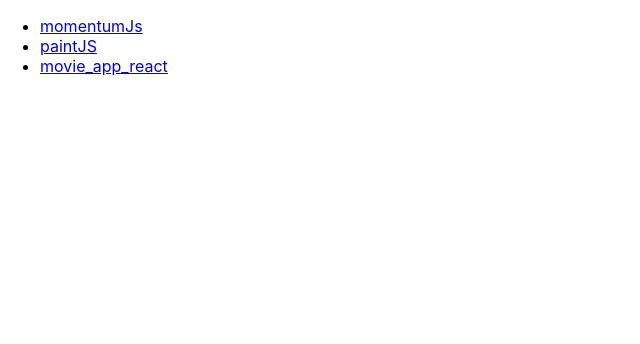
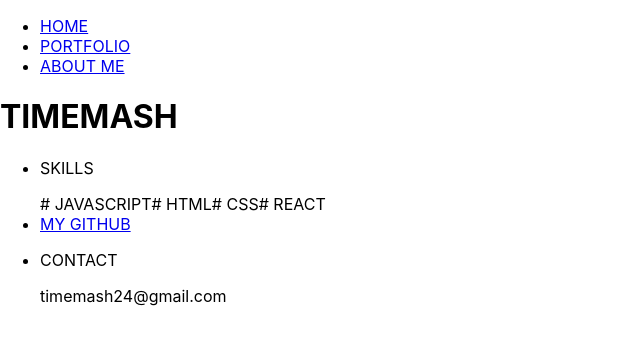
Before and after one commit to timemash24/my_projects, a React (Create React App) app: page /about_me in a window 1280 px wide. Shown: the top 344 px of the page, without its empty margins (0-640 px from the left). Built offline with nearby package versions, Linux system fonts and the light colour scheme.

Commit message:
Set initial layouts

```diff
--- a/package.json
+++ b/package.json
@@ -8,7 +8,9 @@
     "@testing-library/user-event": "^13.5.0",
     "react": "^18.2.0",
     "react-dom": "^18.2.0",
+    "react-router-dom": "^6.3.0",
     "react-scripts": "5.0.1",
+    "react-transition-group": "^4.4.2",
     "web-vitals": "^2.1.4"
   },
   "scripts": {
--- a/src/App.js
+++ b/src/App.js
@@ -1,22 +1,24 @@
-import React from 'react';
+import {
+  BrowserRouter as Router,
+  Routes,
+  Route,
+  Switch,
+} from 'react-router-dom';
+import { TransitionGroup, CSSTransition } from 'react-transition-group';
+import AboutMe from './routes/AboutMe';
+import Home from './routes/Home';
+import Portfolio from './routes/Portfolio';
+import './App.css';
 
 function App() {
   return (
-    <div>
-      <ul>
-        <li>
-          <a href="https://timemash24.github.io/momentumJS/">momentumJs</a>
-        </li>
-        <li>
-          <a href="https://timemash24.github.io/paintJS/">paintJS</a>
-        </li>
-        <li>
-          <a href="https://timemash24.github.io/movie_app_react/">
-            movie_app_react
-          </a>
-        </li>
-      </ul>
-    </div>
+    <Router basename={process.env.PUBLIC_URL}>
+      <Routes>
+        <Route path="/" element={<Home />} />
+        <Route path="/portfolio" element={<Portfolio />} />
+        <Route path="/about_me" element={<AboutMe />}></Route>
+      </Routes>
+    </Router>
   );
 }
 
--- /dev/null
+++ b/src/components/MyProject.js
@@ -0,0 +1,9 @@
+function MyProject() {
+  return (
+    <div>
+      <p>my project</p>
+    </div>
+  );
+}
+
+export default MyProject;
--- /dev/null
+++ b/src/components/Nav.js
@@ -0,0 +1,21 @@
+import { Link } from 'react-router-dom';
+
+function Nav() {
+  return (
+    <div>
+      <ul>
+        <li>
+          <Link to="/">HOME</Link>
+        </li>
+        <li>
+          <Link to="/portfolio">PORTFOLIO</Link>
+        </li>
+        <li>
+          <Link to="/about_me">ABOUT ME</Link>
+        </li>
+      </ul>
+    </div>
+  );
+}
+
+export default Nav;
--- /dev/null
+++ b/src/routes/AboutMe.js
@@ -0,0 +1,27 @@
+import Nav from '../components/Nav';
+
+function AboutMe() {
+  return (
+    <div>
+      <Nav />
+      <h1>TIMEMASH</h1>
+      <ul>
+        <li>
+          <p>SKILLS</p>
+          <span># JAVASCRIPT</span>
+          <span># HTML</span>
+          <span># CSS</span>
+          <span># REACT</span>
+        </li>
+        <li>
+          <a href="https://github.com/timemash24">MY GITHUB</a>
+        </li>
+        <li>
+          <p>CONTACT</p>timemash24@gmail.com
+        </li>
+      </ul>
+    </div>
+  );
+}
+
+export default AboutMe;
--- /dev/null
+++ b/src/routes/Home.js
@@ -0,0 +1,19 @@
+import { Link } from 'react-router-dom';
+
+function Home() {
+  return (
+    <div style={{ backgroundColor: 'gray' }}>
+      <h1>HOME</h1>
+      <ul>
+        <li>
+          <Link to="/portfolio">PORTFOLIO</Link>
+        </li>
+        <li>
+          <Link to="/about_me">ABOUT ME</Link>
+        </li>
+      </ul>
+    </div>
+  );
+}
+
+export default Home;
--- /dev/null
+++ b/src/routes/Portfolio.js
@@ -0,0 +1,18 @@
+import Nav from '../components/Nav';
+import MyProject from '../components/MyProject';
+
+function Portfolio() {
+  return (
+    <div>
+      <Nav />
+      <main>
+        <h1>PORTFOLIO</h1>
+        <section>
+          <MyProject />
+        </section>
+      </main>
+    </div>
+  );
+}
+
+export default Portfolio;
```
Also changed, not shown: src/components/Transition.css (added, +17 -0 lines), src/components/Transition.js (added, +45 -0 lines), 1 other file (tests, documents, lock files or other folders).
